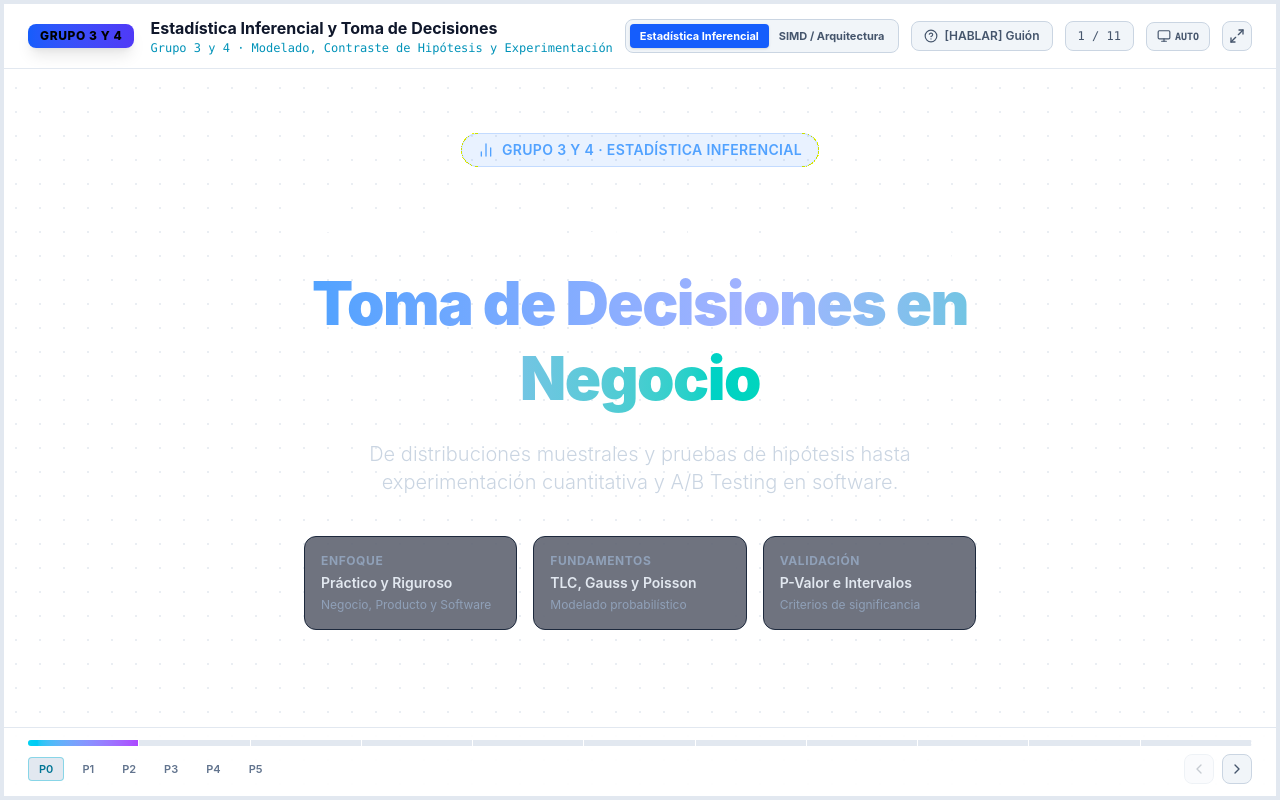
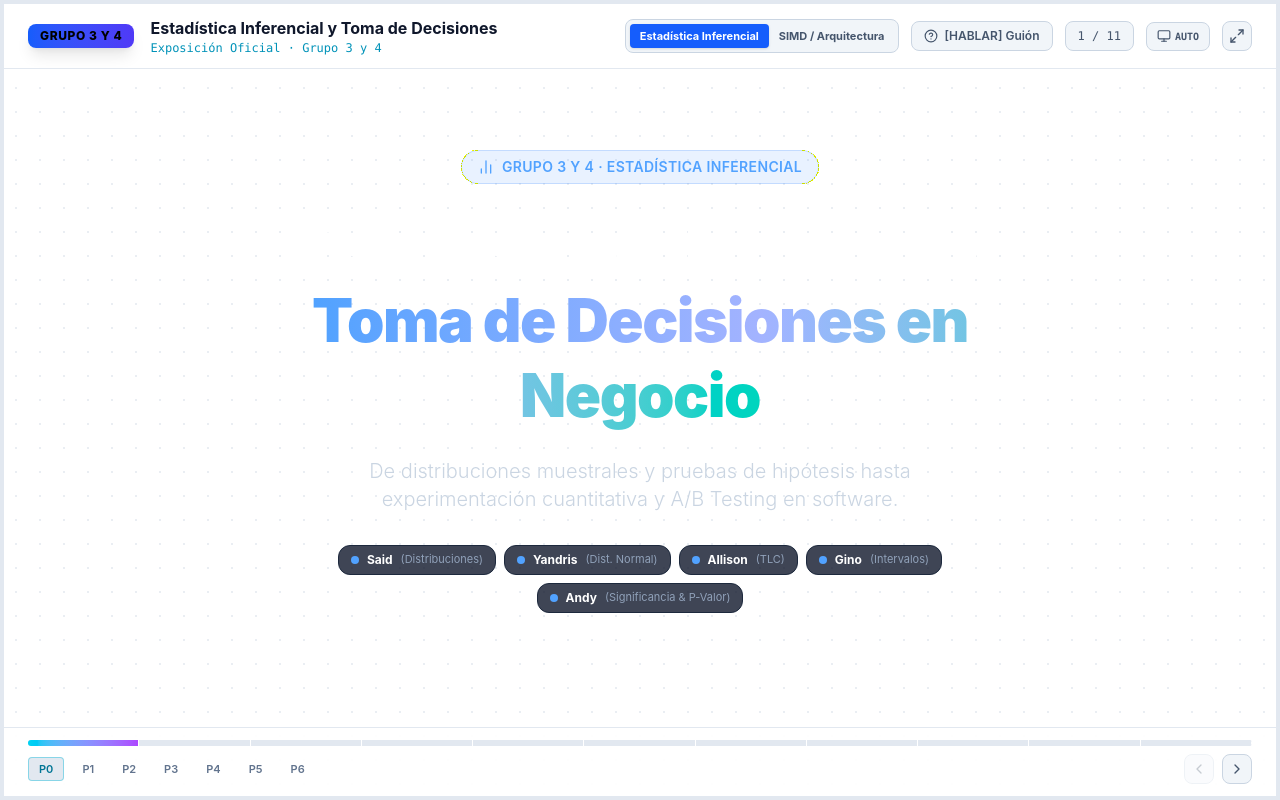
Before and after one commit to yan2005dris-afk/Presentacion, a React (Vite) app: page / in a window 1280 px wide. Built offline with nearby package versions, Linux system fonts and the light colour scheme.

Commit message:
feat(slides): assign speakers Said, Yandris, Allison, Gino, Andy to agenda and slides metadata

```diff
--- a/src/deckStats.jsx
+++ b/src/deckStats.jsx
@@ -10,11 +10,12 @@ import {
 
 export const SECTIONS_STATS = [
   { id: 0, title: 'Portada e Índice', member: 'Grupo 3 y 4', color: 'from-blue-600 to-indigo-600' },
-  { id: 1, title: 'Fundamentos & Poisson', member: 'Grupo 3 y 4', color: 'from-cyan-500 to-blue-500' },
-  { id: 2, title: 'Gauss & TLC', member: 'Grupo 3 y 4', color: 'from-indigo-500 to-purple-500' },
-  { id: 3, title: 'Intervalos & Confianza', member: 'Grupo 3 y 4', color: 'from-emerald-500 to-teal-500' },
-  { id: 4, title: 'Hipótesis & P-Valor', member: 'Grupo 3 y 4', color: 'from-rose-500 to-amber-500' },
-  { id: 5, title: 'A/B Testing & Aplicaciones', member: 'Grupo 3 y 4', color: 'from-teal-500 to-cyan-500' },
+  { id: 1, title: 'Distribuciones de Probabilidad & Poisson', member: 'Said', color: 'from-cyan-500 to-blue-500' },
+  { id: 2, title: 'Distribución Normal & Gauss', member: 'Yandris', color: 'from-purple-500 to-indigo-500' },
+  { id: 3, title: 'Teorema del Límite Central (TLC)', member: 'Allison', color: 'from-teal-500 to-emerald-500' },
+  { id: 4, title: 'Margen de Error & Intervalos', member: 'Gino', color: 'from-amber-500 to-orange-500' },
+  { id: 5, title: 'Nivel de Significancia (α) & P-Valor', member: 'Andy', color: 'from-rose-500 to-pink-500' },
+  { id: 6, title: 'Aplicaciones & Cierre', member: 'Grupo 3 y 4', color: 'from-blue-600 to-cyan-500' },
 ];
 
 export const getStatsSlides = (onSelectSection) => [
@@ -22,88 +23,100 @@ export const getStatsSlides = (onSelectSection) => [
     id: 'stats-0.0',
     section: 0,
     title: 'Estadística Inferencial y Toma de Decisiones',
-    subtitle: 'Grupo 3 y 4 · Modelado, Contraste de Hipótesis y Experimentación',
-    speaker: 'Bienvenidos a la presentación de Estadística Inferencial. Hoy veremos cómo transitar de datos muestrales a decisiones estratégicas en software y negocio con rigor matemático.',
+    subtitle: 'Exposición Oficial · Grupo 3 y 4',
+    speaker: 'Bienvenidos a la presentación de Estadística Inferencial. Hoy analizaremos el paso de los datos muestrales a decisiones certeras en software y negocio: Said, Yandris, Allison, Gino y Andy abordaremos cada fundamento.',
     component: <SlidePortada2 />
   },
   {
     id: 'stats-0.1',
     section: 0,
     title: 'Agenda de Estadística Inferencial',
-    subtitle: 'Estructura Temática Completa',
-    speaker: 'Nuestra presentación cubre 5 ejes fundamentales: desde la delimitación poblacional y colas de Poisson, hasta la campana de Gauss, intervalos, p-valores y A/B testing en producción.',
+    subtitle: 'Asignación de Temas por Expositor',
+    speaker: 'Nuestra agenda está distribuida entre Said (Distribuciones y Poisson), Yandris (Distribución Normal), Allison (Teorema del Límite Central), Gino (Intervalos de Confianza) y Andy (Significancia y P-Valor).',
     component: <SlideIndice2 onSelectSection={onSelectSection} />
   },
+
+  // === SAID: DISTRIBUCIONES DE PROBABILIDAD ===
   {
     id: 'stats-1.0',
     section: 1,
-    title: 'Estadística Inferencial vs Descriptiva',
-    subtitle: 'Slide 1.0 · Parámetros Poblacionales (μ, σ) vs Estadísticos Muestrales (x̄, s)',
-    speaker: 'La estadística descriptiva nos dice qué pasó con los datos observados; la inferencial nos permite predecir el comportamiento de millones de usuarios a partir de una muestra controlada sin sesgos.',
+    title: 'Distribuciones de Probabilidad: Concepto General',
+    subtitle: 'Expositor: Said · Minería de Datos, Variables Continuas vs Discretas',
+    speaker: 'Hola a todos, soy Said. Comenzamos definiendo qué es una distribución de probabilidad: la función matemática que nos permite anticipar comportamientos futuros en lugar de solo consultar históricos. En software, las variables discretas como usuarios o errores modelan la interacción.',
     component: <SlideInferencialFundamentos />
   },
   {
     id: 'stats-1.1',
     section: 1,
     title: 'Distribución de Poisson & Gestión de Colas',
-    subtitle: 'Slide 1.1 · Modelado de Solicitudes y Dimensionamiento en Negocio',
-    speaker: 'Poisson modela eventos independientes en un intervalo fijo. En tecnología es vital para calcular capacidad de servidores, colas de atención al cliente y tasas de fallas.',
+    subtitle: 'Expositor: Said · Modelado de Solicitudes y Capacidad de Servidores',
+    speaker: 'Continuando con las distribuciones discretas, la de Poisson es la base de la teoría de colas. Permite estimar la probabilidad de que lleguen k peticiones por segundo y dimensionar servidores para evitar el desbordamiento de la cola.',
     component: <SlidePoissonNegocio />
   },
+
+  // === YANDRIS: DISTRIBUCIÓN NORMAL ===
   {
     id: 'stats-2.0',
     section: 2,
     title: 'Distribución Normal & Campana de Gauss',
-    subtitle: 'Slide 2.0 · Simetría, Desvío Estándar y Regla Empírica 68-95-99.7',
-    speaker: 'La distribución normal es la piedra angular: su simetría alrededor de la media y la regla empírica nos permiten estandarizar cualquier variable mediante la puntuación Z.',
+    subtitle: 'Expositor: Yandris · Simetría, Z-Score y Regla Empírica 68-95-99.7',
+    speaker: 'Soy Yandris. La distribución normal es el modelo continuo por excelencia: simétrica, con media, mediana y moda coincidentes en mu, y una regla empírica que cuantifica la dispersión en 1, 2 y 3 desviaciones estándar mediante la puntuación Z.',
     component: <SlideNormalGauss />
   },
-  {
-    id: 'stats-2.1',
-    section: 2,
-    title: 'Teorema del Límite Central (TLC)',
-    subtitle: 'Slide 2.1 · Convergencia de Medias Muestrales con n ≥ 30',
-    speaker: 'El TLC es asombroso: no importa qué tan asimétricos o caóticos sean los datos originales, el promedio de muestras grandes siempre formará una campana de Gauss.',
-    component: <SlideTLC />
-  },
+
+  // === ALLISON: TEOREMA DEL LÍMITE CENTRAL (TLC) ===
   {
     id: 'stats-3.0',
     section: 3,
-    title: 'Margen de Error & Intervalos de Confianza',
-    subtitle: 'Slide 3.0 · Construcción al 95% y 99% e Interpretación Correcta',
-    speaker: 'Un intervalo de confianza acota el valor desconocido de la población. Explicamos por qué el 95% es el equilibrio ideal entre certeza y precisión operativa.',
-    component: <SlideIntervalosConfianza />
+    title: 'Teorema del Límite Central (TLC)',
+    subtitle: 'Expositor: Allison · Normalidad de Medias Muestrales y Caso E-Commerce (n ≥ 30)',
+    speaker: 'Hola, soy Allison. El Teorema del Límite Central es el puente de la inferencia: sin importar qué tan asimétricos sean los datos de origen, el promedio de muestras grandes (n >= 30) siempre convergerá a una campana normal con error estándar sigma sobre raíz de n.',
+    component: <SlideTLC />
   },
+
+  // === GINO: MARGEN DE ERROR Y NIVEL DE CONFIANZA ===
   {
     id: 'stats-4.0',
     section: 4,
-    title: 'Contraste de Hipótesis & P-Valor',
-    subtitle: 'Slide 4.0 · Criterio Estadístico (p < α) y Errores Tipo I y II',
-    speaker: 'El p-valor mide la probabilidad de observar nuestros datos asumiendo que nada cambió (H0). Si p es menor que alfa, rechazamos H0 y confirmamos el efecto.',
-    component: <SlideHipotesisPValor />
+    title: 'Margen de Error & Intervalos de Confianza',
+    subtitle: 'Expositor: Gino · Construcción (95% vs 99%) e Interpretación Frecuentista',
+    speaker: 'Soy Gino. Un intervalo de confianza acota el parámetro desconocido mu con una garantía probabilística. Analizamos el equilibrio del 95% frente al 99% y la falacia de creer que la media poblacional es una variable aleatoria.',
+    component: <SlideIntervalosConfianza />
   },
-  {
-    id: 'stats-4.1',
-    section: 4,
-    title: 'Comparación de Medias entre Grupos',
-    subtitle: 'Slide 4.1 · T-Test, ANOVA y Chi-Cuadrado',
-    speaker: 'Elegir el test correcto es crítico: T-test para comparar 2 grupos, ANOVA para 3 o más sin inflar el error, y Chi-cuadrado para tasas y frecuencias categóricas.',
-    component: <SlideComparacionMedias />
-  },
+
+  // === ANDY: NIVEL DE SIGNIFICANCIA (α) Y P-VALOR ===
   {
     id: 'stats-5.0',
     section: 5,
-    title: 'Aplicaciones en Software & A/B Testing',
-    subtitle: 'Slide 5.0 · Experimentación en Producto, Modelos Predictivos y Riesgo',
-    speaker: 'En software moderno, el A/B Testing permite desplegar funcionalidades con certeza estadística, evitando falsos positivos y pérdidas económicas.',
-    component: <SlideABTestingAplicaciones />
+    title: 'Nivel de Significancia (α) & P-Valor (p-value)',
+    subtitle: 'Expositor: Andy · Regla de Decisión (p ≤ α), Errores Tipo I y II',
+    speaker: 'Hola a todos, soy Andy. El p-valor mide qué tan improbable es observar los datos muestreados si la hipótesis nula fuera cierta. Si p es menor o igual a alfa, rechazamos H0 formalmente, asumiendo un riesgo controlado de falso positivo.',
+    component: <SlideHipotesisPValor />
   },
   {
     id: 'stats-5.1',
     section: 5,
+    title: 'Contraste de Hipótesis: Comparación entre Grupos',
+    subtitle: 'Expositor: Andy · Pruebas T-Test, ANOVA y Chi-Cuadrado',
+    speaker: 'Andy aquí nuevamente: Para aplicar contrastes en la práctica, usamos el T-test al comparar dos grupos continuos, ANOVA para tres o más variantes evitando inflar el error, y Chi-cuadrado para tasas o categorías discretas.',
+    component: <SlideComparacionMedias />
+  },
+
+  // === APLICACIONES EN SOFTWARE & CIERRE ===
+  {
+    id: 'stats-6.0',
+    section: 6,
+    title: 'Aplicaciones Prácticas: A/B Testing, Modelos & Pipelines',
+    subtitle: 'Equipo Completo · Automatización con SciPy, Statsmodels y Feature Flags',
+    speaker: 'Cerramos integrando la inferencia en ingeniería: experimentación controlada con A/B Testing en checkout, selección de variables en machine learning y pipelines de CI/CD que deciden rollouts basados en p-valores.',
+    component: <SlideABTestingAplicaciones />
+  },
+  {
+    id: 'stats-6.1',
+    section: 6,
     title: 'Síntesis y Cierre de la Exposición',
-    subtitle: 'Slide 5.1 · Ciclo de Inferencia de Alto Impacto',
-    speaker: 'Concluimos integrando los 4 pasos del ciclo inferencial: formulación de hipótesis, muestreo con TLC, contraste con p-valor y decisión de negocio orientada por datos.',
+    subtitle: 'Equipo Completo · Ciclo de Inferencia de 4 Fases',
+    speaker: 'Concluimos con el ciclo de inferencia: formulación rigurosa de H0/H1, muestreo representativo con TLC, contraste matemático con p-valor y decisión estratégica en producto.',
     component: <SlideConclusionesInferencial />
   }
 ];
--- a/src/slides2/SlidePortadaIndice.jsx
+++ b/src/slides2/SlidePortadaIndice.jsx
@@ -1,6 +1,6 @@
 import React, { useState } from 'react';
 import { motion } from 'framer-motion';
-import { BookOpen, Users, ArrowRight, BarChart2, CheckCircle2, Layers } from 'lucide-react';
+import { BookOpen, Users, ArrowRight, BarChart2, CheckCircle2, Layers, User } from 'lucide-react';
 
 export function SlidePortada2() {
   return (
@@ -30,32 +30,34 @@ export function SlidePortada2() {
         initial={{ opacity: 0 }}
         animate={{ opacity: 1 }}
         transition={{ delay: 0.2 }}
-        className="text-lg md:text-xl text-slate-300 max-w-2xl font-light mb-10"
+        className="text-lg md:text-xl text-slate-300 max-w-2xl font-light mb-8"
       >
         De distribuciones muestrales y pruebas de hipótesis hasta experimentación cuantitativa y A/B Testing en software.
       </motion.p>
 
+      {/* Expositores */}
       <motion.div
         initial={{ opacity: 0, y: 20 }}
         animate={{ opacity: 1, y: 0 }}
         transition={{ delay: 0.3 }}
-        className="grid grid-cols-1 sm:grid-cols-3 gap-4 w-full max-w-2xl text-left"
+        className="flex flex-wrap items-center justify-center gap-2 max-w-3xl"
       >
-        <div className="p-4 rounded-xl bg-slate-900/60 border border-slate-800 backdrop-blur-sm">
-          <div className="text-xs uppercase tracking-wider text-slate-400 font-bold mb-1">Enfoque</div>
-          <div className="text-sm font-semibold text-slate-200">Práctico y Riguroso</div>
-          <div className="text-xs text-slate-400 mt-1">Negocio, Producto y Software</div>
-        </div>
-        <div className="p-4 rounded-xl bg-slate-900/60 border border-slate-800 backdrop-blur-sm">
-          <div className="text-xs uppercase tracking-wider text-slate-400 font-bold mb-1">Fundamentos</div>
-          <div className="text-sm font-semibold text-slate-200">TLC, Gauss y Poisson</div>
-          <div className="text-xs text-slate-400 mt-1">Modelado probabilístico</div>
-        </div>
-        <div className="p-4 rounded-xl bg-slate-900/60 border border-slate-800 backdrop-blur-sm">
-          <div className="text-xs uppercase tracking-wider text-slate-400 font-bold mb-1">Validación</div>
-          <div className="text-sm font-semibold text-slate-200">P-Valor e Intervalos</div>
-          <div className="text-xs text-slate-400 mt-1">Criterios de significancia</div>
-        </div>
+        {[
+          { name: 'Said', topic: 'Distribuciones' },
+          { name: 'Yandris', topic: 'Dist. Normal' },
+          { name: 'Allison', topic: 'TLC' },
+          { name: 'Gino', topic: 'Intervalos' },
+          { name: 'Andy', topic: 'Significancia & P-Valor' },
+        ].map((member) => (
+          <div
+            key={member.name}
+            className="px-3 py-1.5 rounded-xl bg-slate-900/80 border border-slate-800 flex items-center gap-2 text-xs"
+          >
+            <div className="w-2 h-2 rounded-full bg-blue-400" />
+            <span className="font-bold text-white">{member.name}</span>
+            <span className="text-slate-400 text-[11px]">({member.topic})</span>
+          </div>
+        ))}
       </motion.div>
     </div>
   );
@@ -65,41 +67,59 @@ export function SlideIndice2({ onSelectSection }) {
   const items = [
     {
       idx: 1,
-      title: "1. Fundamentos & Distribución de Poisson",
-      desc: "De la muestra al universo poblacional y colas de espera en negocio.",
-      tag: "Fundamentos"
+      speaker: "Said",
+      color: "border-cyan-500/40 text-cyan-400",
+      title: "1. Distribuciones de Probabilidad & Poisson",
+      desc: "Minería de datos, variables discretas y gestión de colas de servidores.",
+      tag: "Said"
     },
     {
       idx: 2,
-      title: "2. Distribución Normal & Teorema del Límite Central",
-      desc: "Propiedades de la campana de Gauss y convergencia de medias muestrales.",
-      tag: "Modelado"
+      speaker: "Yandris",
+      color: "border-purple-500/40 text-purple-400",
+      title: "2. Distribución Normal & Campana de Gauss",
+      desc: "Propiedades fundamentales, simetría, puntuación Z y regla 68-95-99.7.",
+      tag: "Yandris"
     },
     {
       idx: 3,
-      title: "3. Margen de Error & Intervalos de Confianza",
-      desc: "Estimación paramétrica (95% vs 99%) y precisión estadística.",
-      tag: "Estimación"
+      speaker: "Allison",
+      color: "border-teal-500/40 text-teal-400",
+      title: "3. Teorema del Límite Central (TLC)",
+      desc: "Convergencia de medias (n ≥ 30), 4 condiciones y caso resuelto de E-Commerce.",
+      tag: "Allison"
     },
     {
       idx: 4,
-      title: "4. Contraste de Hipótesis, P-Valor & Significancia (α)",
-      desc: "Criterios matemáticos para validar features y comparativa entre grupos.",
-      tag: "Validación"
+      speaker: "Gino",
+      color: "border-amber-500/40 text-amber-400",
+      title: "4. Margen de Error & Nivel de Confianza",
+      desc: "Construcción al 95% y 99%, cálculo de precisión y falacias frecuentes.",
+      tag: "Gino"
     },
     {
       idx: 5,
-      title: "5. Aplicaciones en Software & A/B Testing",
-      desc: "Escenarios de riesgo, garantías y toma de decisiones en producto.",
-      tag: "Aplicación"
+      speaker: "Andy",
+      color: "border-rose-500/40 text-rose-400",
+      title: "5. Nivel de Significancia (α) & P-Valor",
+      desc: "Criterio de validación (p ≤ α), matriz de errores I/II y contraste entre grupos.",
+      tag: "Andy"
+    },
+    {
+      idx: 6,
+      speaker: "Equipo",
+      color: "border-blue-500/40 text-blue-400",
+      title: "6. Aplicaciones en Software & Cierre",
+      desc: "A/B Testing en checkout, feature selection en ML y pipelines automáticos.",
+      tag: "Equipo"
     }
   ];
 
   return (
     <div className="max-w-5xl mx-auto px-4 py-6">
-      <div className="mb-8 text-center">
+      <div className="mb-6 text-center">
         <h2 className="text-3xl font-extrabold text-white tracking-tight">Agenda de la Exposición</h2>
-        <p className="text-slate-400 text-sm mt-1">Estructura temática coordinada para el Grupo 3 y 4</p>
+        <p className="text-slate-400 text-sm mt-1">Distribución de temas y expositores · Grupo 3 y 4</p>
       </div>
 
       <div className="grid grid-cols-1 md:grid-cols-2 gap-4">
@@ -108,20 +128,20 @@ export function SlideIndice2({ onSelectSection }) {
             key={item.idx}
             initial={{ opacity: 0, y: 15 }}
             animate={{ opacity: 1, y: 0 }}
-            transition={{ delay: i * 0.08 }}
+            transition={{ delay: i * 0.07 }}
             onClick={() => onSelectSection && onSelectSection(item.idx)}
-            className="group cursor-pointer p-5 rounded-2xl bg-slate-900/60 border border-slate-800 hover:border-blue-500/50 hover:bg-slate-800/60 transition-all duration-300"
+            className="group cursor-pointer p-4 rounded-2xl bg-slate-900/60 border border-slate-800 hover:border-blue-500/50 hover:bg-slate-800/60 transition-all duration-300"
           >
-            <div className="flex items-center justify-between mb-2">
-              <span className="text-xs font-semibold px-2.5 py-0.5 rounded-full bg-blue-500/10 text-blue-400 border border-blue-500/20">
-                {item.tag}
+            <div className="flex items-center justify-between mb-1.5">
+              <span className={`text-xs font-semibold px-2.5 py-0.5 rounded-full bg-slate-950 border ${item.color}`}>
+                Expositor: {item.speaker}
               </span>
               <ArrowRight className="w-4 h-4 text-slate-500 group-hover:text-blue-400 group-hover:translate-x-1 transition-all" />
             </div>
-            <h3 className="text-lg font-bold text-slate-100 group-hover:text-blue-300 transition-colors">
+            <h3 className="text-base font-bold text-slate-100 group-hover:text-blue-300 transition-colors">
               {item.title}
             </h3>
-            <p className="text-sm text-slate-400 mt-1 leading-relaxed">
+            <p className="text-xs text-slate-400 mt-1 leading-relaxed">
               {item.desc}
             </p>
           </motion.div>
```
